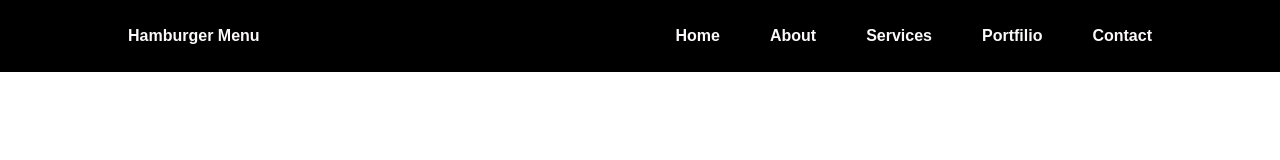
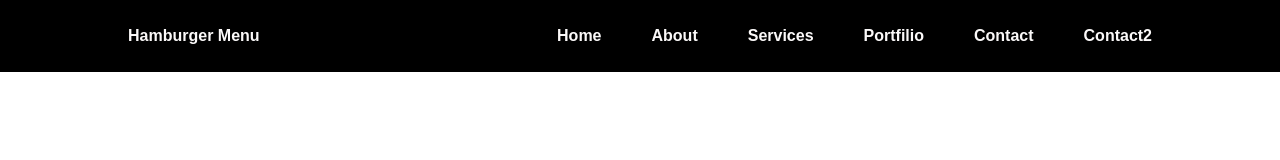
Before and after one commit to Evgenij-Maksimishin/Hamburger-Menu, a plain HTML site: page index.html in a window 1280 px wide. Drawn offline with nearby package versions, Linux system fonts and the light colour scheme.

Commit message:
Update index.html

```diff
--- a/index.html
+++ b/index.html
@@ -20,6 +20,7 @@
                     <li class="nav__item"><a href="#" class="nav__link">Services</a></li>
                     <li class="nav__item"><a href="#" class="nav__link">Portfilio</a></li>
                     <li class="nav__item"><a href="#" class="nav__link">Contact</a></li>
+                    <li class="nav__item"><a href="#" class="nav__link">Contact2</a></li>
                 </ul>
             </div>
 
```
